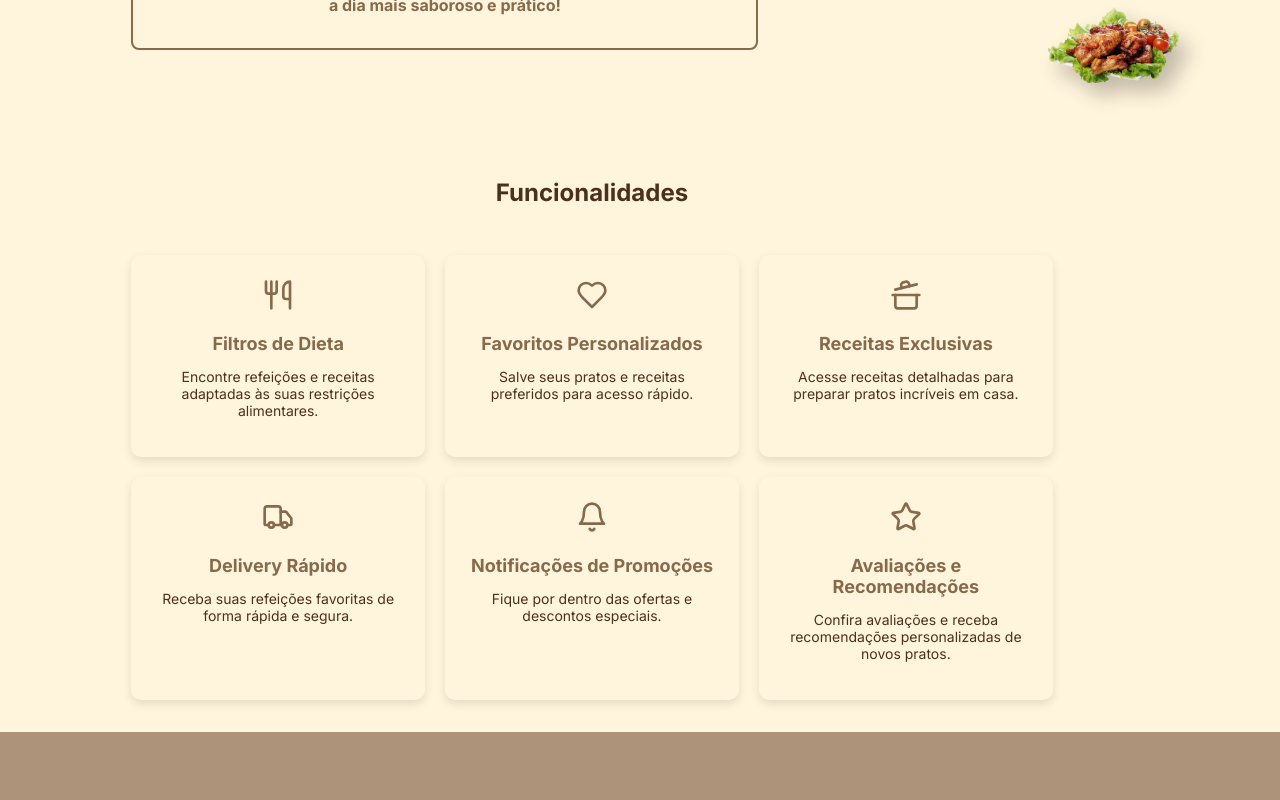
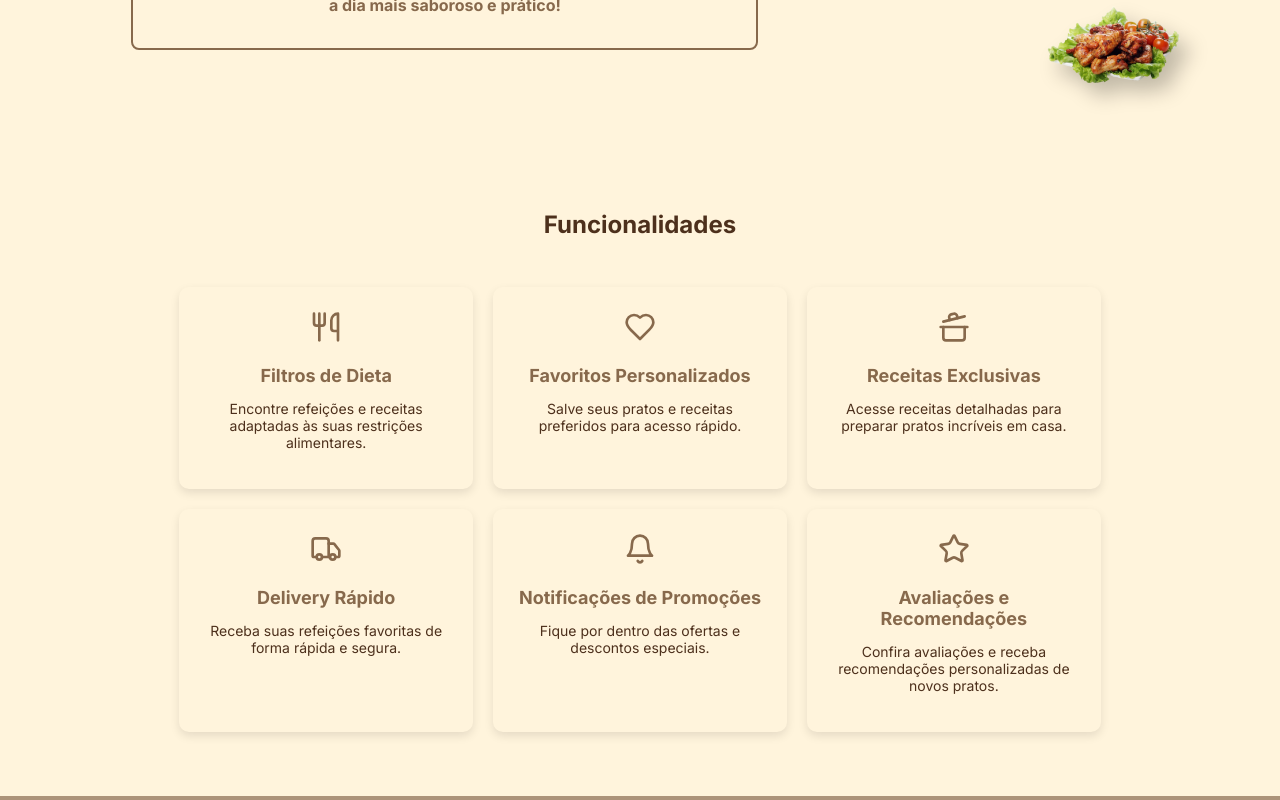
Before and after one commit to brunacostaz/GourmetOn, a React (Create React App) app: page / in a window 1280 px wide. Shown: the part 960-1760 px from the top of the page. Built offline with nearby package versions, Linux system fonts and the light colour scheme.

Commit message:
alinhando ao centro as funcionalidades

```diff
--- a/src/componentes/Funcionalidades/index.js
+++ b/src/componentes/Funcionalidades/index.js
@@ -7,6 +7,7 @@ const ContainerFuncionalidades = styled.section`
   display: flex;
   flex-direction: column;
   align-items: center;
+  margin: 2em auto;
   padding: 2em 1em;
 `;
 
```
